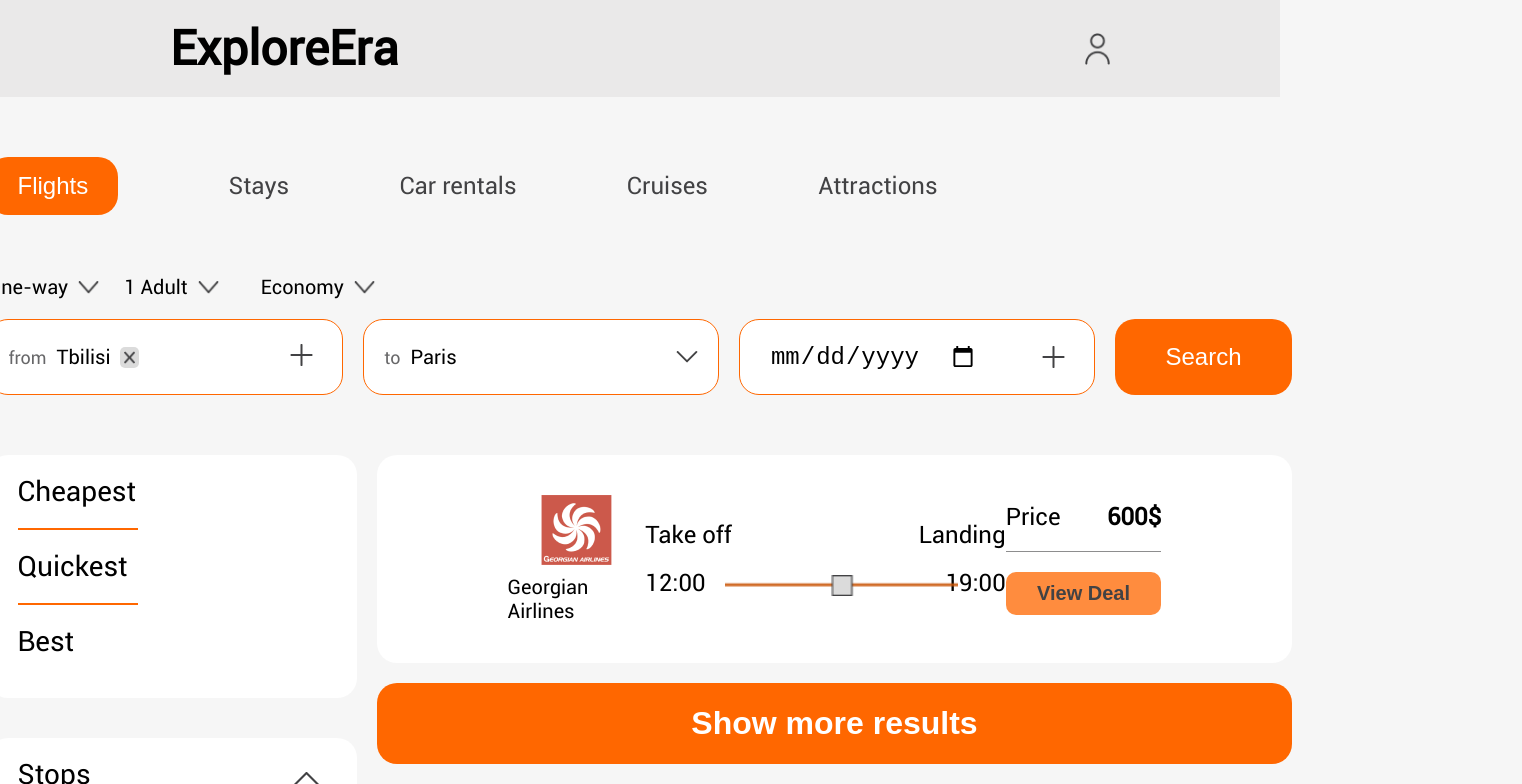
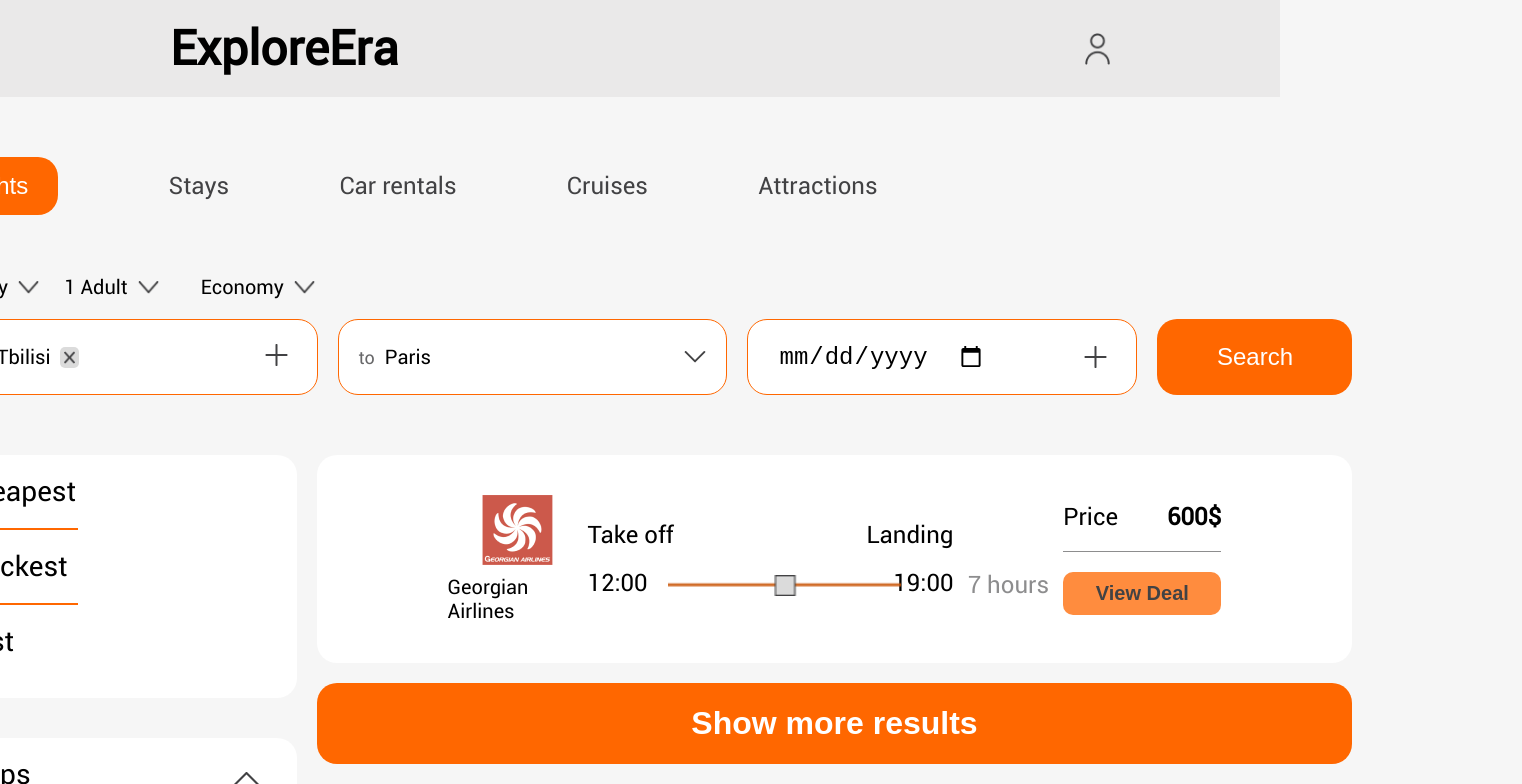
Before and after one commit to Tornike512/Unilab-Figma-Website, a React (Vite) app: page /bookflight in a window 1280 px wide. Shown: the top 784 px of the page, 1522 px wide, since content can reach past the window. Built offline with nearby package versions, Linux system fonts and the light colour scheme.

Commit message:
Add: Flight Duration On a Book A Flight Page

```diff
--- a/src/pages/BookFlightPage/BookFlightPage.jsx
+++ b/src/pages/BookFlightPage/BookFlightPage.jsx
@@ -181,6 +181,7 @@ export function BookFlightPage() {
                 </ul>
                 <img src={oneLanding} alt="Landing Image" />
               </div>
+              <p className="flight-duration">7 hours</p>
               <div className="flight-deal">
                 <ul className="flight-price">
                   <li>Price</li>
--- a/src/pages/BookFlightPage/BookFlightPage.scss
+++ b/src/pages/BookFlightPage/BookFlightPage.scss
@@ -371,6 +371,18 @@
             }
           }
 
+          .flight-duration {
+            width: 120px;
+            height: 100px;
+            padding-bottom: 10px;
+            display: flex;
+            justify-content: center;
+            align-items: flex-end;
+            font-size: $font-size-24px;
+            color: #424244;
+            opacity: 0.6;
+          }
+
           .flight-deal {
             width: 173px;
             max-width: 173px;
```
Also changed, not shown: src/pages/BookFlightPage/flight.json (+10 -0 lines).
